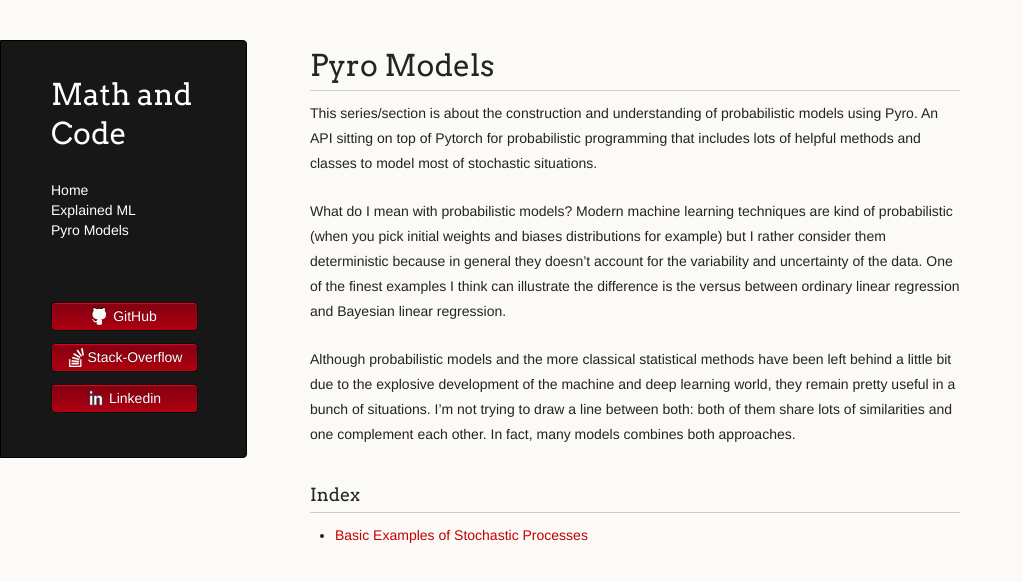
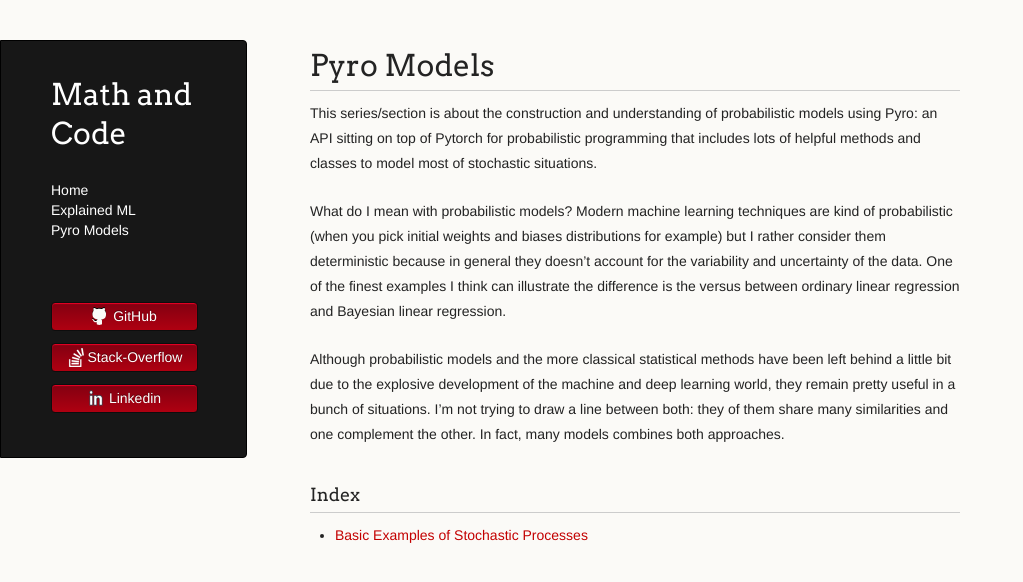
Before and after one commit to LemonPy29/LemonPy29.github.io, a Jekyll site: the page built from pyro-models.md, in a window 1280 px wide. Shown: the top 582 px of the page, without its empty margins (0-1023 px from the left). Built offline with Jekyll 4.4.1, drawn with Linux system fonts in a browser that asks for light colours; nearby versions of some CDN libraries; the repository's description, which GitHub fills in, is left out.

Commit message:
Update pyro-models.md

```diff
--- a/pyro-models.md
+++ b/pyro-models.md
@@ -3,11 +3,11 @@ layout: page
 title: Pyro Models
 nav: true
 ---
-This series/section is about the construction and understanding of probabilistic models using Pyro. An API sitting on top of Pytorch for probabilistic programming that includes lots of helpful methods and classes to model most of stochastic situations.
+This series/section is about the construction and understanding of probabilistic models using Pyro: an API sitting on top of Pytorch for probabilistic programming that includes lots of helpful methods and classes to model most of stochastic situations.
 
 What do I mean with probabilistic models? Modern machine learning techniques are kind of probabilistic (when you pick initial weights and biases distributions for example) but I rather consider them deterministic because in general they doesn't account for the variability and uncertainty of the data. One of the finest examples I think can illustrate the difference is the versus between ordinary linear regression and Bayesian linear regression.
 
-Although probabilistic models and the more classical statistical methods have been left behind a little bit due to the explosive development of the machine and deep learning world, they remain pretty useful in a bunch of situations. I'm not trying to draw a line between both: both of them share lots of similarities and one complement each other. In fact, many models combines both approaches.
+Although probabilistic models and the more classical statistical methods have been left behind a little bit due to the explosive development of the machine and deep learning world, they remain pretty useful in a bunch of situations. I'm not trying to draw a line between both: they of them share many similarities and one complement the other. In fact, many models combines both approaches.
 
 ### Index
 * [Basic Examples of Stochastic Processes](pyro-models/basic-examples.html)
```
